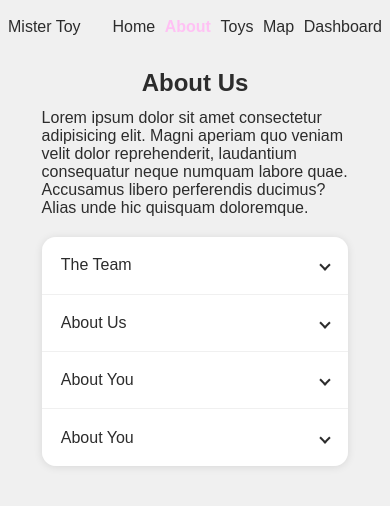
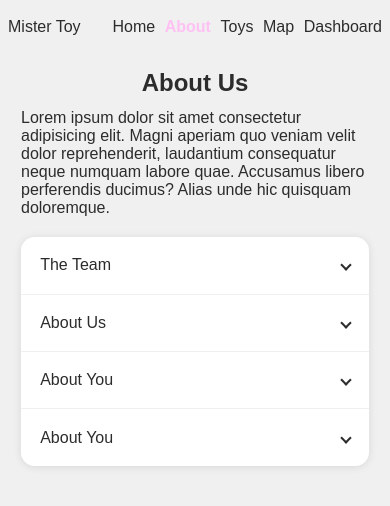
Before and after one commit to shanybaruch/mistertoy-frontend, a React (Vite) app: page /about in a window 390 px wide. Shown: the top 506 px of the page. Built offline with nearby package versions, Linux system fonts and the light colour scheme; a web font is replaced by a local one.

Commit message:
Add layout

```diff
--- a/src/assets/style/cmps/AboutUs.css
+++ b/src/assets/style/cmps/AboutUs.css
@@ -1,4 +1,5 @@
 .about-us {
+        grid-column: 2;
 
     p {
         font-weight: 200;
--- a/src/assets/style/cmps/GoogleMap.css
+++ b/src/assets/style/cmps/GoogleMap.css
@@ -1,6 +1,8 @@
 .google-map {
     height: 80%;
     min-width: 80%;
+
+    grid-column: 2;
 
     .branches-list-container {
         padding-bottom: 10px;
--- a/src/assets/style/cmps/ToyFilter.css
+++ b/src/assets/style/cmps/ToyFilter.css
@@ -241,11 +241,13 @@
     .toy-filter {
         width: 170px;
     }
+
     .toy-filter .filtering {
         display: flex;
         flex-direction: column;
         justify-content: center;
     }
+
     .toy-filter .filtering .filter-right-side,
     .toy-filter .filtering .filter-left-side {
         display: flex;
@@ -259,11 +261,13 @@
     .toy-filter {
         width: 130px;
     }
+
     .toy-filter .filtering {
         display: flex;
         flex-direction: column;
         justify-content: center;
     }
+
     .toy-filter .filtering .filter-right-side,
     .toy-filter .filtering .filter-left-side {
         display: flex;
--- a/src/assets/style/cmps/ToyIndex.css
+++ b/src/assets/style/cmps/ToyIndex.css
@@ -32,9 +32,12 @@ main {
 
 .btns-add-toy {
     display: flex;
-    flex-direction: column;
+    /* flex-direction: column; */
     align-items: center;
     gap: 3px;
+    /*
+    height: 10vh;
+    margin-top: 1em; */
 
     a,
     button {
@@ -49,10 +52,20 @@ main {
             color: var(--gray1-light);
         }
     }
+}
 
+main.main-layout {
+    padding: 0;
+
+    display: grid;
+    grid-template-columns: 1fr minmax(auto, 800px) 1fr;
+    grid-template-rows: 1fr;
 }
 
 .toy-index {
+    margin: 0;
+
+    grid-column: 2;
 
     .pagination {
         position: absolute;
--- a/src/assets/style/cmps/ToyList.css
+++ b/src/assets/style/cmps/ToyList.css
@@ -1,12 +1,15 @@
 .toy-list {
     list-style: none;
     padding-left: 0;
-    gap: 10px;
     margin-block: 0.6em;
-    height: 100%;
+    /* height: 67%;
+
+    bottom: 4em;
+    position: absolute; */
 
     display: grid;
     grid-template-columns: 1fr 1fr 1fr 1fr;
+    gap: 10px;
 }
 
 .toy-list li {
@@ -23,19 +26,24 @@
     margin: 0;
 }
 
-@media (max-width: 1100px) {
+@media (min-width: 751px) {
     .toy-list {
         grid-template-columns: 1fr 1fr 1fr 1fr;
     }
 }
 
-@media (max-width: 700px) {
+@media (max-width: 750px) {
+    .toy-list {
+        grid-template-columns: 1fr 1fr 1fr;
+    }
+}
+@media (max-width: 550px) {
     .toy-list {
         grid-template-columns: 1fr 1fr;
     }
 }
 
-@media (max-width: 380px) {
+@media (max-width: 400px) {
     .toy-list {
         grid-template-columns: 1fr;
     }
--- a/src/cmps/Chart.jsx
+++ b/src/cmps/Chart.jsx
@@ -60,9 +60,9 @@ export function Chart() {
     }
 
     return (
-        <section className="chart-dashboard" style={{ maxWidth: '500px', margin: ' 2em auto' }}>
+        <section className="chart-dashboard" style={{ maxWidth: '500px', margin: ' 2em auto', gridColumn: 2}}>
             <h2 style={{ textAlign: 'center', marginBlock: '.5em' }}>Toys by Labels</h2>
             <Doughnut data={data} />
-        </section>
+        </section >
     )
 }
--- a/src/cmps/ToyFilter.jsx
+++ b/src/cmps/ToyFilter.jsx
@@ -5,7 +5,6 @@ import { ToySort } from './ToySort.jsx'
 import { OutlinedInput, InputLabel, MenuItem, Select, FormControl, Chip, Box } from '@mui/material';
 
 export function ToyFilter({ filterBy, onSetFilter, sortBy, onSetSort, toyLabels = [] }) {
-
     const [filterByToEdit, setFilterByToEdit] = useState({ ...filterBy })
     const debouncedOnSetFilter = useRef(utilService.debounce(onSetFilter, 300)).current
 
@@ -46,7 +45,7 @@ export function ToyFilter({ filterBy, onSetFilter, sortBy, onSetSort, toyLabels
     const { txt, inStock, labels } = filterByToEdit
 
     return (
-        <>
+        <section className="main-layout">
             <div
                 className={`app-overlay ${isOpen ? 'open' : ''}`}
                 onClick={() => setIsOpen(false)}
@@ -154,6 +153,6 @@ export function ToyFilter({ filterBy, onSetFilter, sortBy, onSetSort, toyLabels
                 </form>
                 <ToySort sortBy={sortBy} onSetSort={onSetSort} />
             </section>
-        </>
+        </section>
     )
 }
```
